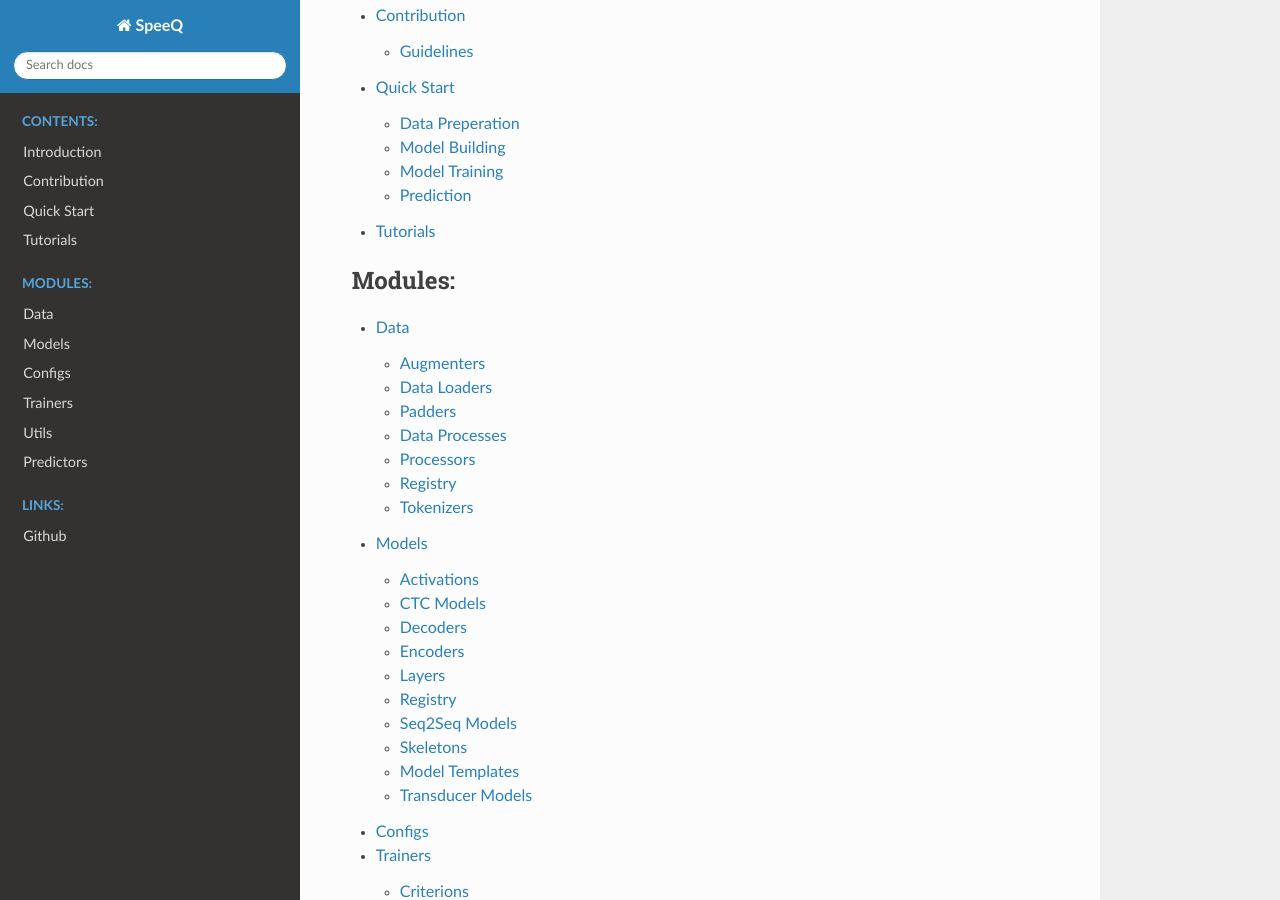
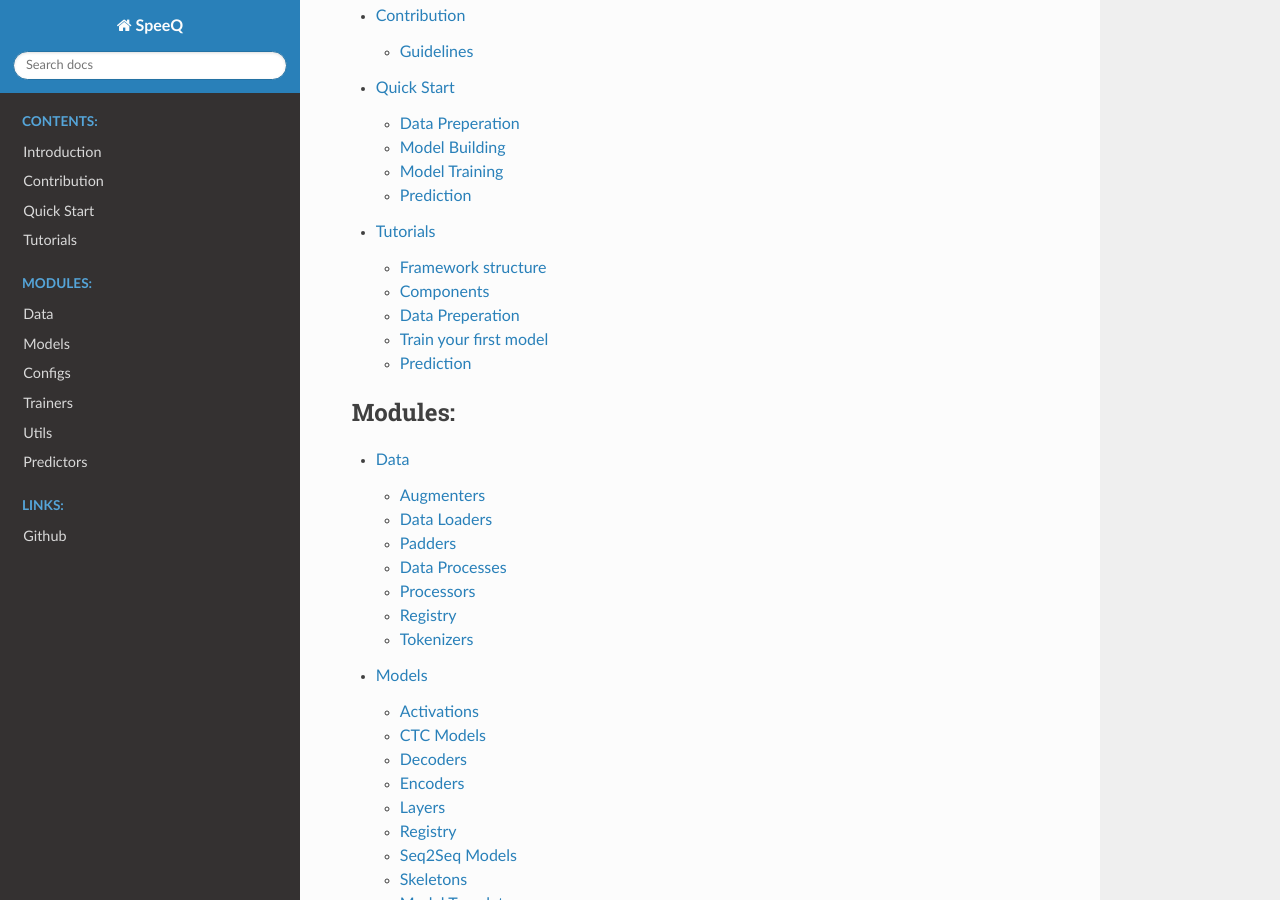
Before and after one commit to msalhab96/SpeeQ, a Sphinx documentation site: the page built from docs/index.rst, in a window 1280 px wide and 900 px high, scrolled down 396 px. Built offline with Sphinx 7.4.7 and the Read the Docs theme 2.0.0, drawn with Linux system fonts in a browser that asks for light colours.

Commit message:
tutorials restructured

```diff
--- a/docs/tutorials/tutorials.rst
+++ b/docs/tutorials/tutorials.rst
@@ -1,2 +1,50 @@
 Tutorials
 =========
+
+Framework structure
+-------------------
+
+.. include:: structure.rst
+
+-------------------------------------
+
+Components
+----------
+
+.. include:: components.rst
+
+-------------------------------------
+
+Data Preperation
+----------------
+
+.. include:: data_formats.rst
+
+
+-------------------------------------
+
+Train your first model
+----------------------
+
+Model Building
+**************
+
+.. include:: model_building.rst
+
+
+Setting up data pipelines
+*************************
+
+.. include:: data_pipelines.rst
+
+
+Training
+********
+
+.. include:: training.rst
+
+
+Prediction
+----------
+
+.. include:: prediction.rst
```
